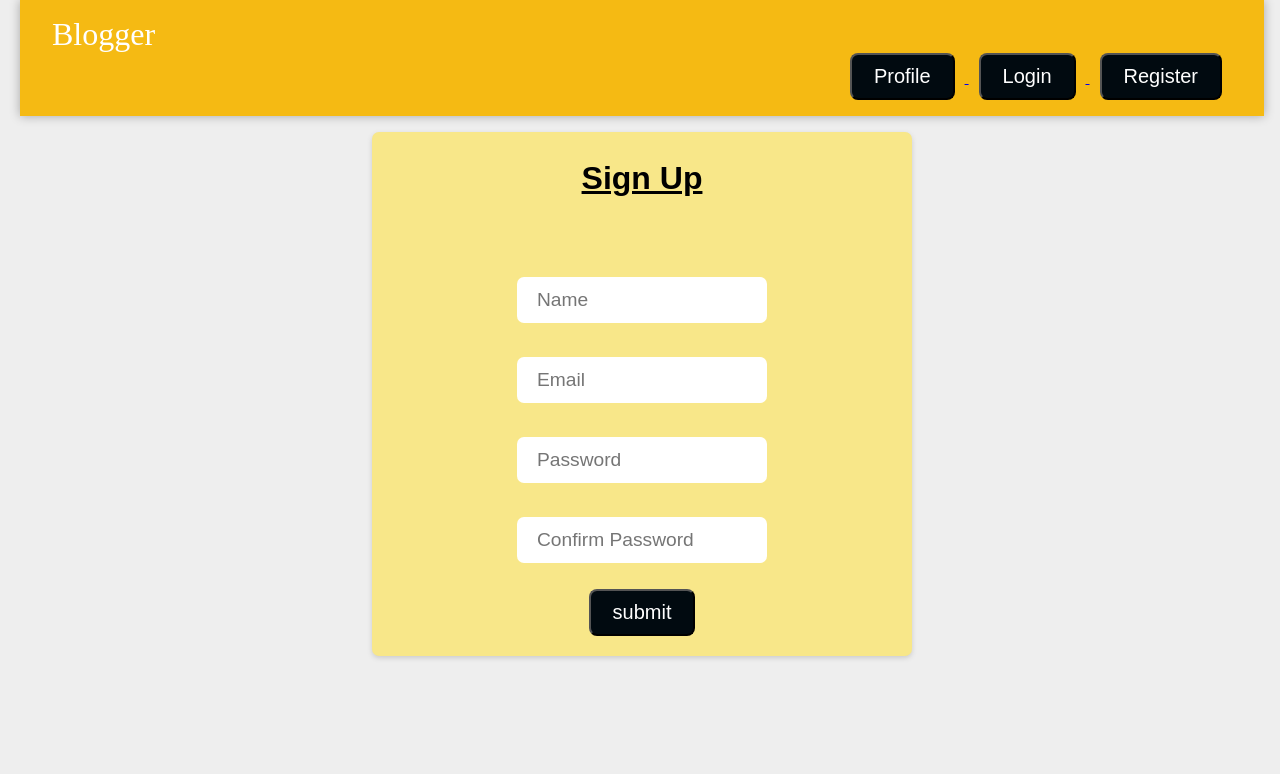
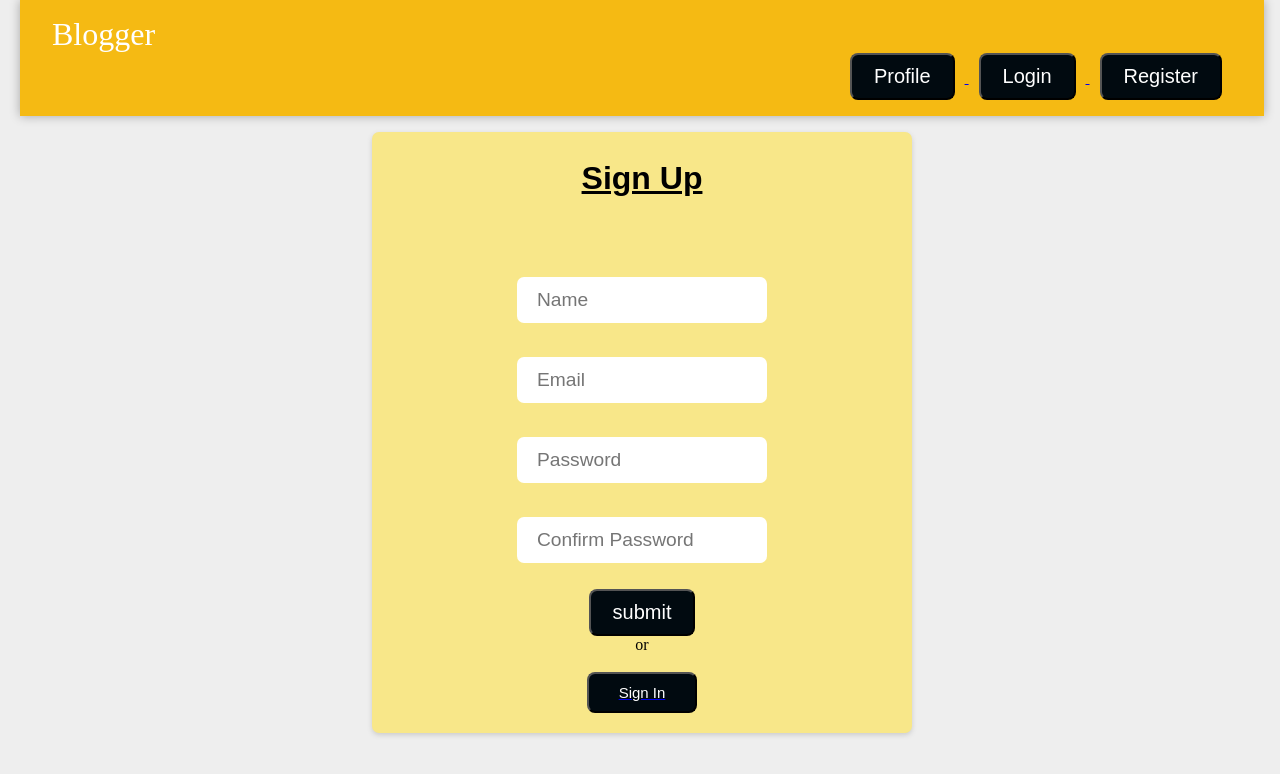
Before and after one commit to vishal1patidar/blog_website, a React (Create React App) app in the folder frontend/: page /register in a window 1280 px wide. Shown: the top 774 px of the page. Built offline with nearby package versions, Linux system fonts and the light colour scheme.

Commit message:
Update Register.jsx

```diff
--- a/frontend/src/Register.jsx
+++ b/frontend/src/Register.jsx
@@ -66,6 +66,8 @@ function Register() {
         <input name = "password" placeholder = "Password" onChange={change} value = {registerData.password}/> <br/><br/>
         <input name="c_password" placeholder="Confirm Password" onChange={change} value = {registerData.c_password} /> <br/><br/>
         <button className="btn" type="submit" onClick={handleClick}> submit </button>
+        <br/><p>or</p><br/>
+        <a href = "/login"> <button className="btn2">Sign In</button></a>
 
 
 </center>
```
